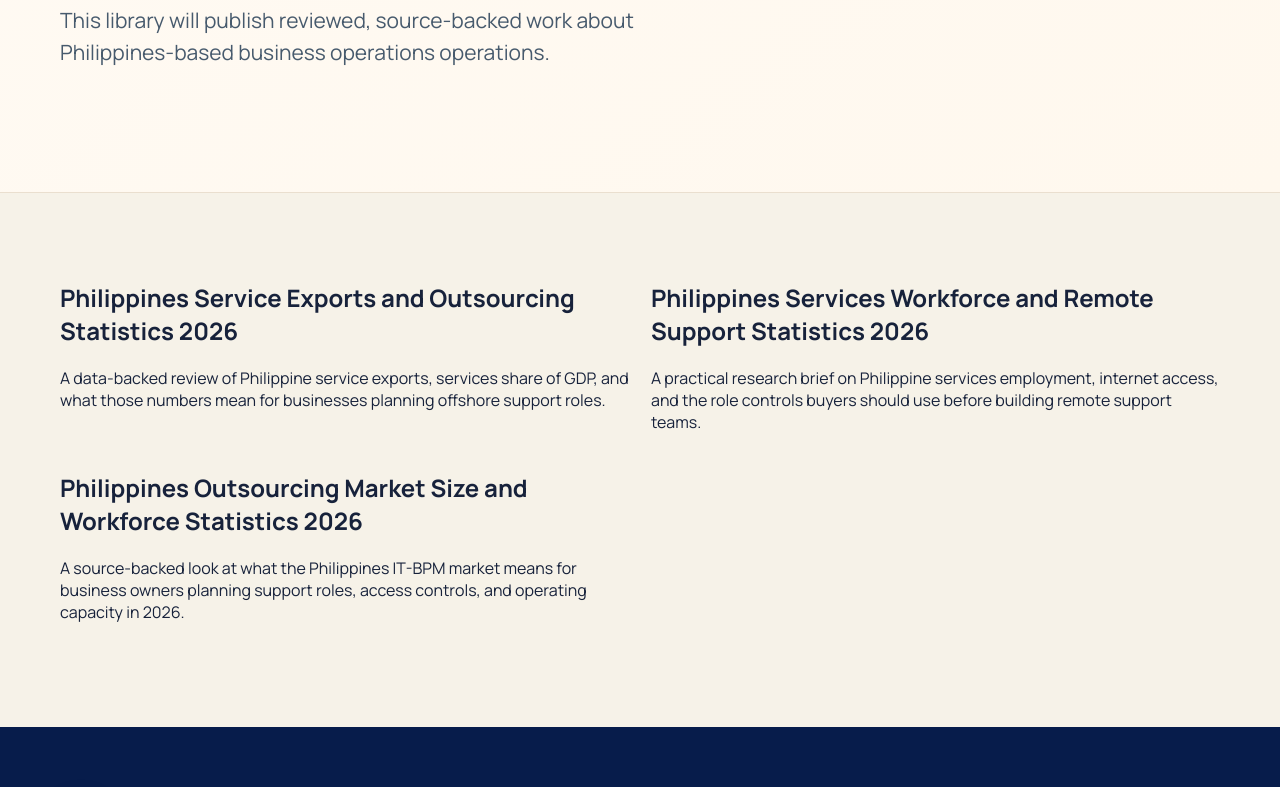
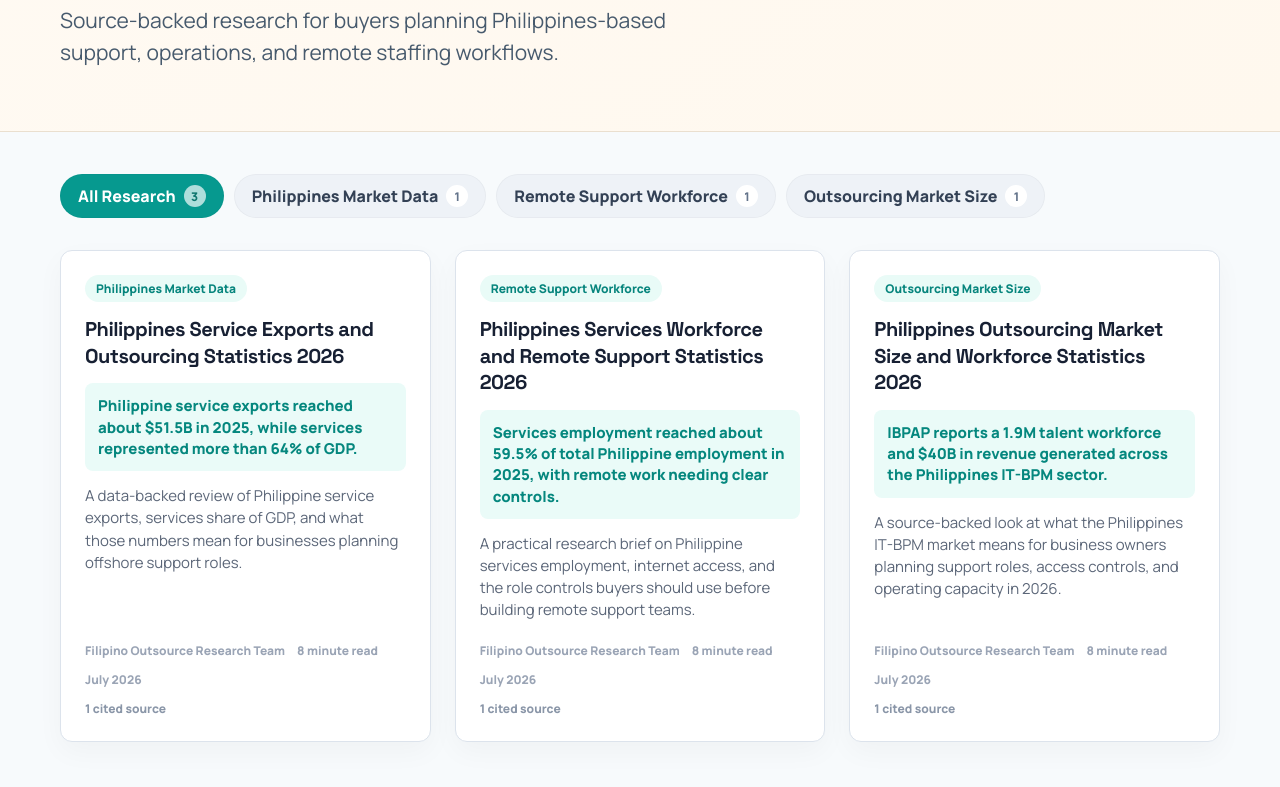
Before and after one commit to coolifystealthagents/filipinooutsource, a Next.js app: page /research in a window 1280 px wide. Shown: the part 340-1127 px from the top of the page. Built offline with nearby package versions, Linux system fonts and the light colour scheme.

Commit message:
Group research articles into clusters

```diff
--- a/app/fleet-data.ts
+++ b/app/fleet-data.ts
@@ -5,6 +5,8 @@ export type ResearchPost = {
   excerpt: string;
   published: string;
   readTime: string;
+  cluster: string;
+  cardHighlight: string;
   keyTakeaways: readonly string[];
   stats: readonly { label: string; value: string; width: number }[];
   graphicCaption: string;
@@ -37,6 +39,8 @@ export const researchPosts: readonly ResearchPost[] = [
     excerpt: 'A data-backed review of Philippine service exports, services share of GDP, and what those numbers mean for businesses planning offshore support roles.',
     published: 'Reviewed July 2026',
     readTime: '8 minute read',
+    cluster: 'Philippines Market Data',
+    cardHighlight: 'Philippine service exports reached about $51.5B in 2025, while services represented more than 64% of GDP.',
     keyTakeaways: [
       'World Bank data reports Philippine service exports above $51 billion in 2025, showing the scale behind global services delivery.',
       'Services accounted for more than 64 percent of Philippine GDP in 2025, which makes service capability a central part of the economy.',
@@ -131,6 +135,8 @@ export const researchPosts: readonly ResearchPost[] = [
     excerpt: 'A practical research brief on Philippine services employment, internet access, and the role controls buyers should use before building remote support teams.',
     published: 'Reviewed July 2026',
     readTime: '8 minute read',
+    cluster: 'Remote Support Workforce',
+    cardHighlight: 'Services employment reached about 59.5% of total Philippine employment in 2025, with remote work needing clear controls.',
     keyTakeaways: [
       'World Bank data places services employment near 59.5 percent of total Philippine employment in 2025.',
       'Internet-use data shows the importance of tool readiness, documentation, and backup workflows for remote support operations.',
@@ -225,6 +231,8 @@ export const researchPosts: readonly ResearchPost[] = [
     excerpt: 'A source-backed look at what the Philippines IT-BPM market means for business owners planning support roles, access controls, and operating capacity in 2026.',
     published: 'Reviewed July 2026',
     readTime: '8 minute read',
+    cluster: 'Outsourcing Market Size',
+    cardHighlight: 'IBPAP reports a 1.9M talent workforce and $40B in revenue generated across the Philippines IT-BPM sector.',
     keyTakeaways: [
       'The Philippines remains a scaled outsourcing market, with IBPAP reporting a 1.9 million talent workforce and $40 billion in revenue generated.',
       'Market size does not remove buyer risk. Better outcomes still depend on role clarity, documented workflows, and careful access design.',
--- a/app/research/page.tsx
+++ b/app/research/page.tsx
@@ -1,2 +1,65 @@
-import {Header,Footer} from '../components'; import {researchPosts} from '../fleet-data'; import {site} from '../data';
-export const metadata={title:`Research | ${site.brand}`,description:'Original research and source-backed analysis.'};export default function Research(){return <><Header/><main><section className="fleet-hero variant-0"><div className="container"><p className="eyebrow">Research</p><h1>Research and analysis</h1><p className="lead">This library will publish reviewed, source-backed work about Philippines-based business operations operations.</p></div></section><section className="section"><div className="container fleet-service-grid">{researchPosts.length?researchPosts.map(p=><a className="card" href={`/research/${p.slug}`} key={p.slug}><h2>{p.title}</h2><p>{p.excerpt}</p></a>):<div className="card empty-state"><h2>Research is being prepared</h2><p>No research articles are published yet. Visit the blog for practical planning guides.</p><a className="btn primary" href="/blog">Visit the blog</a></div>}</div></section></main><Footer/></>}
+import { Header, Footer } from '../components';
+import { researchPosts } from '../fleet-data';
+import { site } from '../data';
+
+export const metadata = {
+  title: `Research | ${site.brand}`,
+  description: 'Original research and source-backed analysis for Philippines-based support operations.'
+};
+
+const clusters = ['All Research', ...Array.from(new Set(researchPosts.map((post) => post.cluster)))] as const;
+const counts = researchPosts.reduce<Record<string, number>>((acc, post) => {
+  acc[post.cluster] = (acc[post.cluster] || 0) + 1;
+  return acc;
+}, {});
+
+export default function Research() {
+  return <>
+    <Header />
+    <main className="research-index-page">
+      <section className="fleet-hero variant-0 research-index-hero">
+        <div className="container">
+          <p className="eyebrow">Research</p>
+          <h1>Research and analysis</h1>
+          <p className="lead">Source-backed research for buyers planning Philippines-based support, operations, and remote staffing workflows.</p>
+        </div>
+      </section>
+
+      <section className="section research-library-section">
+        <div className="container">
+          {researchPosts.length ? <>
+            <nav className="research-cluster-tabs" aria-label="Research clusters">
+              {clusters.map((cluster, index) => {
+                const href = index === 0 ? '#all-research' : `#${cluster.toLowerCase().replace(/[^a-z0-9]+/g, '-')}`;
+                return <a className={index === 0 ? 'active' : ''} href={href} key={cluster}>
+                  <span>{cluster}</span>
+                  {index > 0 ? <small>{counts[cluster] || 0}</small> : <small>{researchPosts.length}</small>}
+                </a>;
+              })}
+            </nav>
+
+            <div className="research-card-grid" id="all-research">
+              {researchPosts.map((post) => <a className="research-library-card" href={`/research/${post.slug}`} key={post.slug} id={post.cluster.toLowerCase().replace(/[^a-z0-9]+/g, '-')}>
+                <span className="research-card-badge">{post.cluster}</span>
+                <h2>{post.title}</h2>
+                <p className="research-card-highlight">{post.cardHighlight}</p>
+                <p className="research-card-excerpt">{post.excerpt}</p>
+                <div className="research-card-meta">
+                  <span>{site.brand} Research Team</span>
+                  <span>{post.readTime}</span>
+                  <span>{post.published.replace('Reviewed ', '')}</span>
+                </div>
+                <div className="research-card-sources">{post.sources?.length || 1} cited source</div>
+              </a>)}
+            </div>
+          </> : <div className="card empty-state">
+            <h2>Research is being prepared</h2>
+            <p>No research articles are published yet. Visit the blog for practical planning guides.</p>
+            <a className="btn primary" href="/blog">Visit the blog</a>
+          </div>}
+        </div>
+      </section>
+    </main>
+    <Footer />
+  </>;
+}
```
Also changed, not shown: app/globals.css.
